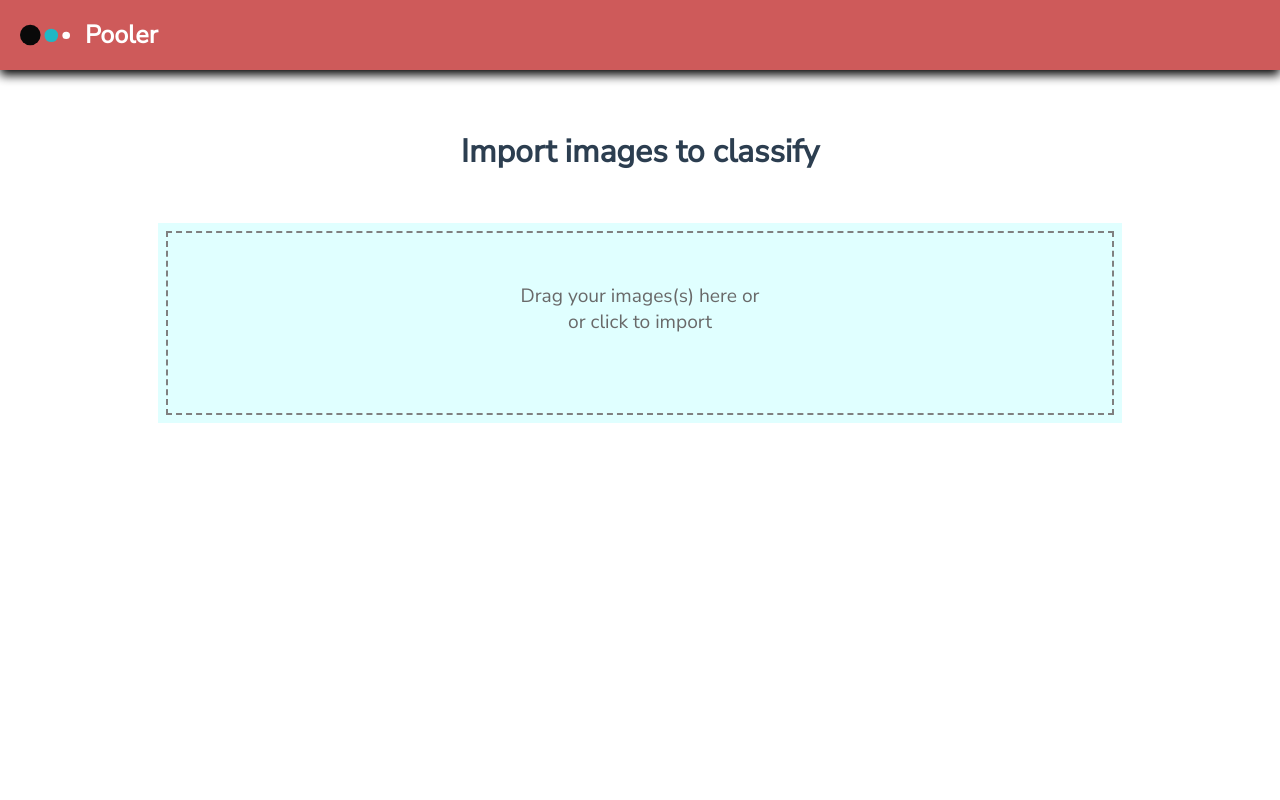
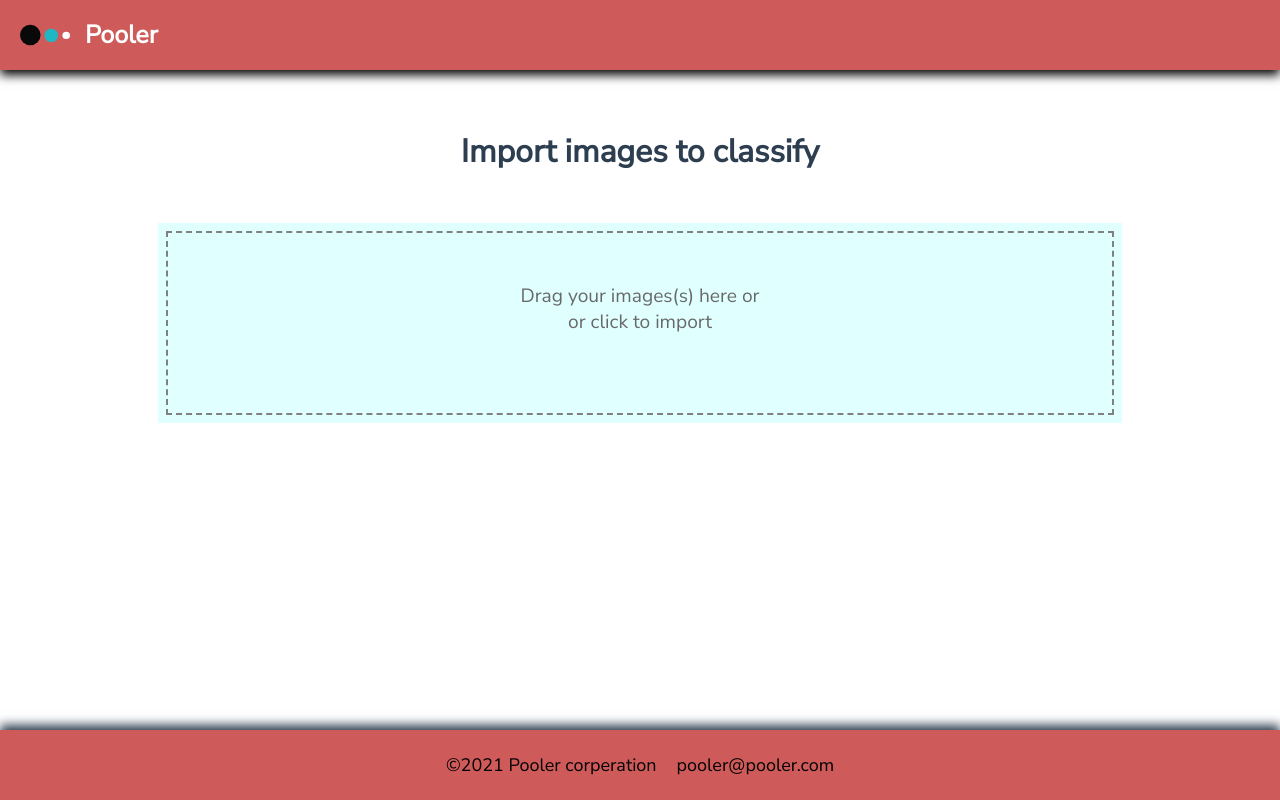
Before and after one commit to Fibfractal/CNN-classifier, a Vue app in the folder frontend/: page / in a window 1280 px wide. Built offline with nearby package versions, Linux system fonts and the light colour scheme.

Commit message:
Added a footer

```diff
--- a/frontend/index.html
+++ b/frontend/index.html
@@ -9,11 +9,20 @@
 
   </head>
   <body>
+    <div id="page-container">
+      <div id="app"></div>
+    </div>
 
-    <div id="app"></div>
     <script type="module" src="/src/main.js"></script>
     <script src="/src/FileSaver.min.js"></script>
     <script src="./src/jszip.min.js"></script>
 
 </body>
+
+<style>
+  #page-container {
+    position: relative;
+    min-height: 100vh;
+  }
+</style>
 </html>
--- a/frontend/src/App.vue
+++ b/frontend/src/App.vue
@@ -3,6 +3,7 @@
     <main>
       <Navbar/>
       <router-view/>
+      <Footer/>
     </main>
 </div>
 
@@ -11,12 +12,14 @@
 <script>
 
   import Navbar from './components/Navbar.vue'
+  import Footer from './components/Footer.vue'
 
   export default {
 
     name: 'App',
     components: {
-      Navbar
+      Navbar,
+      Footer
     },
   }
 
--- /dev/null
+++ b/frontend/src/components/Footer.vue
@@ -0,0 +1,60 @@
+<template>
+
+    <footer class = "footer">
+
+        <p>&copy;2021 Pooler corperation</p>
+        <p>pooler@pooler.com</p>
+
+    </footer>
+
+</template>
+
+<script>
+    export default {
+    }
+</script>
+
+<style scoped>
+
+    .footer {
+        display: flex;
+        justify-content: center;
+        align-items: center;
+        background-color: rgb(206, 90, 90);
+        box-shadow: 0px -5px 10px  0px;
+
+        position: absolute;
+        bottom: 0;
+        width: 100%;
+    }
+
+    p{
+        color: black;
+    }
+
+    /* If the screen size is 601px wide or more */
+    @media screen and (min-width: 601px) {
+        .footer {
+            height: 70px;
+        }
+
+        p{
+            font-size:18px;
+            margin: 10px;
+        }
+    }
+
+    /* If the screen size is 600px wide or less */
+    @media screen and (max-width: 600px) {
+
+        .footer {
+            height: 50px;
+        }
+
+        p{
+            font-size:14px;
+            margin: 5px;
+        }
+    }
+
+</style>
--- a/frontend/src/views/Home.vue
+++ b/frontend/src/views/Home.vue
@@ -123,6 +123,7 @@
 
   .container {
     display:inline-block;
+    /* height:100wh; */
     width: 80%;
   }
 
--- a/frontend/src/views/Predictions.vue
+++ b/frontend/src/views/Predictions.vue
@@ -5,8 +5,8 @@
         <div class="button-container">
             <button @click="exportFiles" v-if="contain_images">Download classifications</button>
         </div>
-
         <Image v-for="(img, index) of images" :key="index" :image="img"/>
+        <div class="space"></div>
 
     </div>
 
@@ -71,6 +71,10 @@
         height: 40px;
     }
 
+    .space {
+        height: 100px;
+    }
+
     @media screen and (min-width: 601px) {
 
         button {
```
